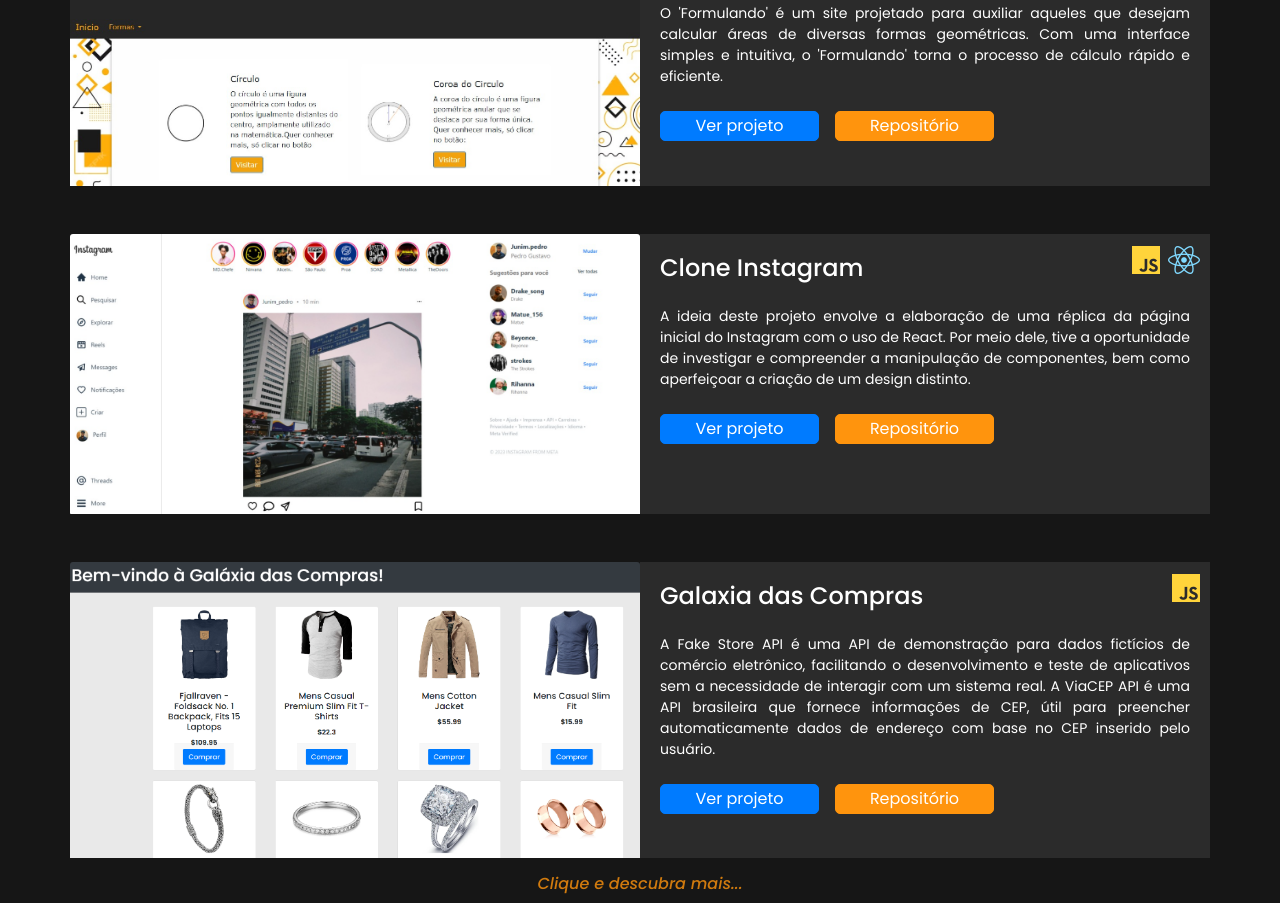
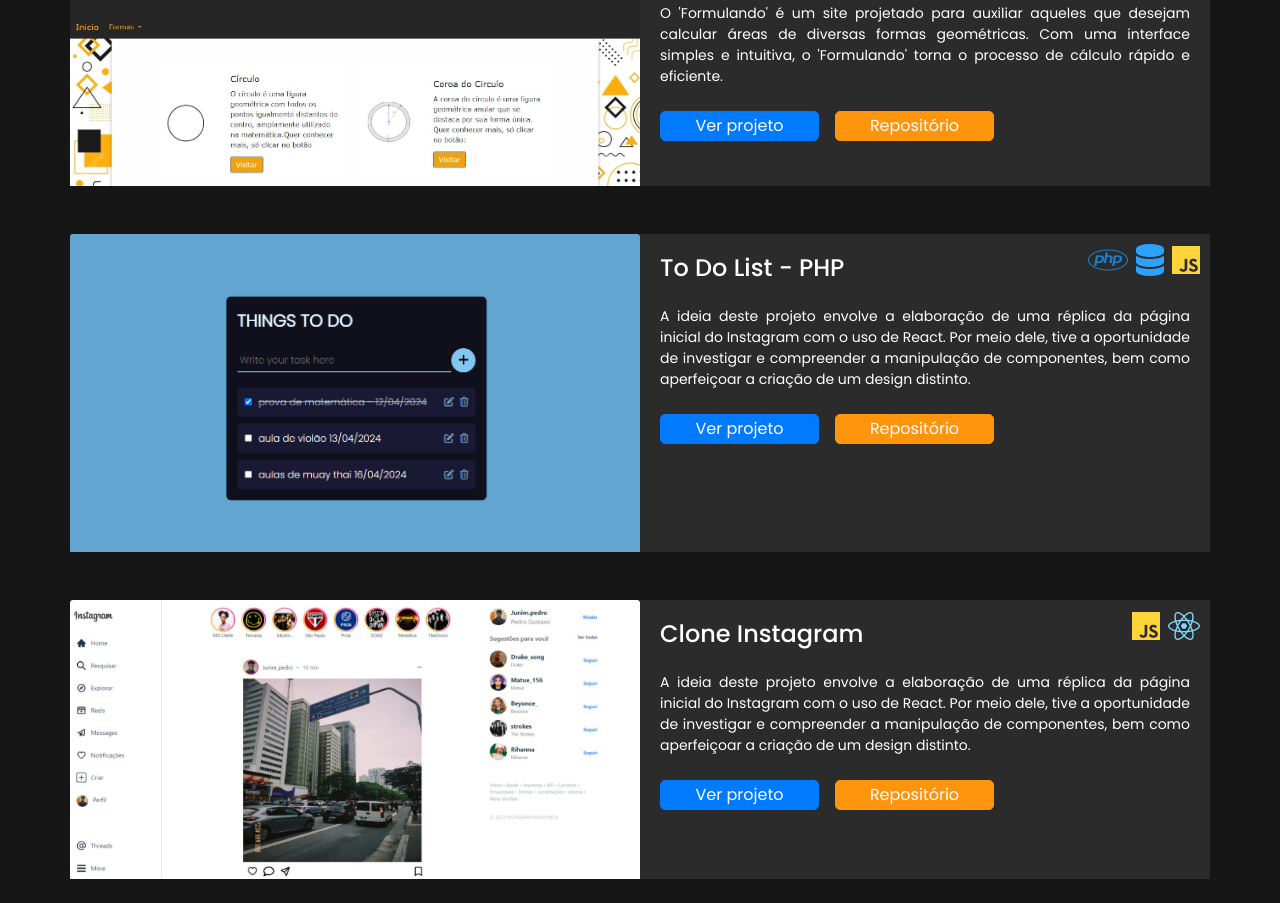
Before and after one commit to PedroGustavo99/pedrogustavo.github.io, a plain HTML site: page index.html in a window 1280 px wide. Shown: the part 1237-2140 px from the top of the page. Drawn offline with nearby package versions, Linux system fonts and the light colour scheme.

Commit message:
Adicionando projeto to do list. Ainda falta ajustar descri, tamnho e links

```diff
--- a/index.html
+++ b/index.html
@@ -142,6 +142,36 @@
                                 <a href="https://pedrogustavo99.github.io/Formulando/"
                                     class="btn btn-primary mb-3 mr-3 projects__button" target="_blank">Ver projeto</a>
                                 <a href="https://github.com/PedroGustavo99/Formulando"
+                                    class="btn btn-primary mb-3 projects__button btn-orange"
+                                    target="_blank">Repositório</a>
+                            </div>
+                        </div>
+                    </div>
+                </div>
+            </div>
+            <div class="row no-gutters mb-5 project">
+                <div class="col-md-6">
+                    <img class="card-img-top image-container"
+                    src="./assets/img/projetos/to_do_list.png"
+                        alt="Imagem de capa do card">
+                </div>
+                <div class="col-md-6">
+                    <div class="card h-100 border-0" style="width: 100%;">
+                        <div class="card-body projects ">
+                            <h4 class="card-title white-text mb-4">To Do List - PHP</h4>
+                            <div class="technologies__container">
+                                <i class="fa-brands fa-php technologies" style="color: #1d7ec9;"></i>
+                                <i class="fa-solid fa-database technologies" style="color: #2ba2fd;"></i>
+                                <i class="fa-brands fa-js technologies" style="color: #FFD43B;"></i>
+                            </div>
+                            <p class="text-justify white-text mb-4">A ideia deste projeto envolve a elaboração de uma
+                                réplica da página inicial do Instagram com o uso de React. Por meio dele, tive a
+                                oportunidade de investigar e compreender a manipulação de componentes, bem como
+                                aperfeiçoar a criação de um design distinto.</p>
+                            <div class="d-flex">
+                                <a href="https://clone-instagramnew.vercel.app/"
+                                    class="btn btn-primary mb-3 mr-3 projects__button" target="_blank">Ver projeto</a>
+                                <a href="https://github.com/PedroGustavo99/Clone-Instagram?tab=readme-ov-file"
                                     class="btn btn-primary mb-3 projects__button btn-orange"
                                     target="_blank">Repositório</a>
                             </div>
```
Also changed, not shown: assets/img/projetos/to_do_list.png (added).
